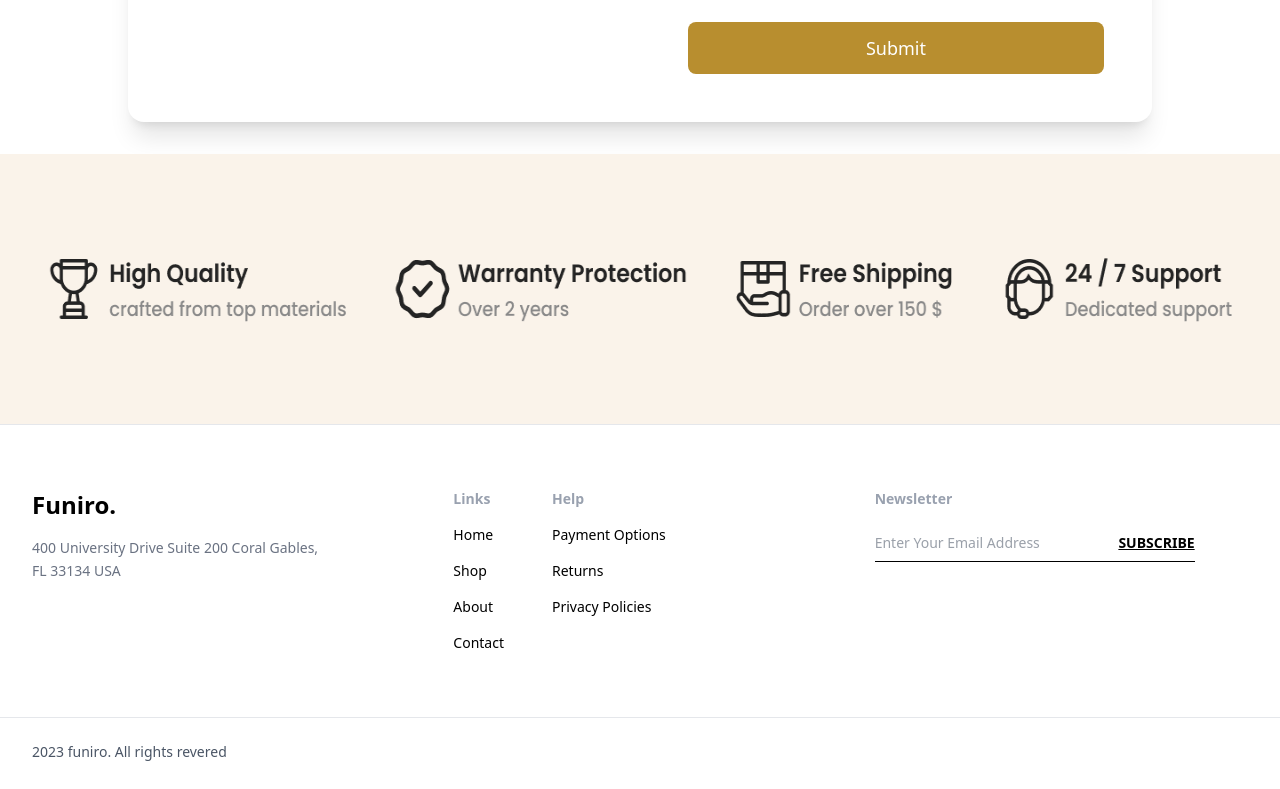
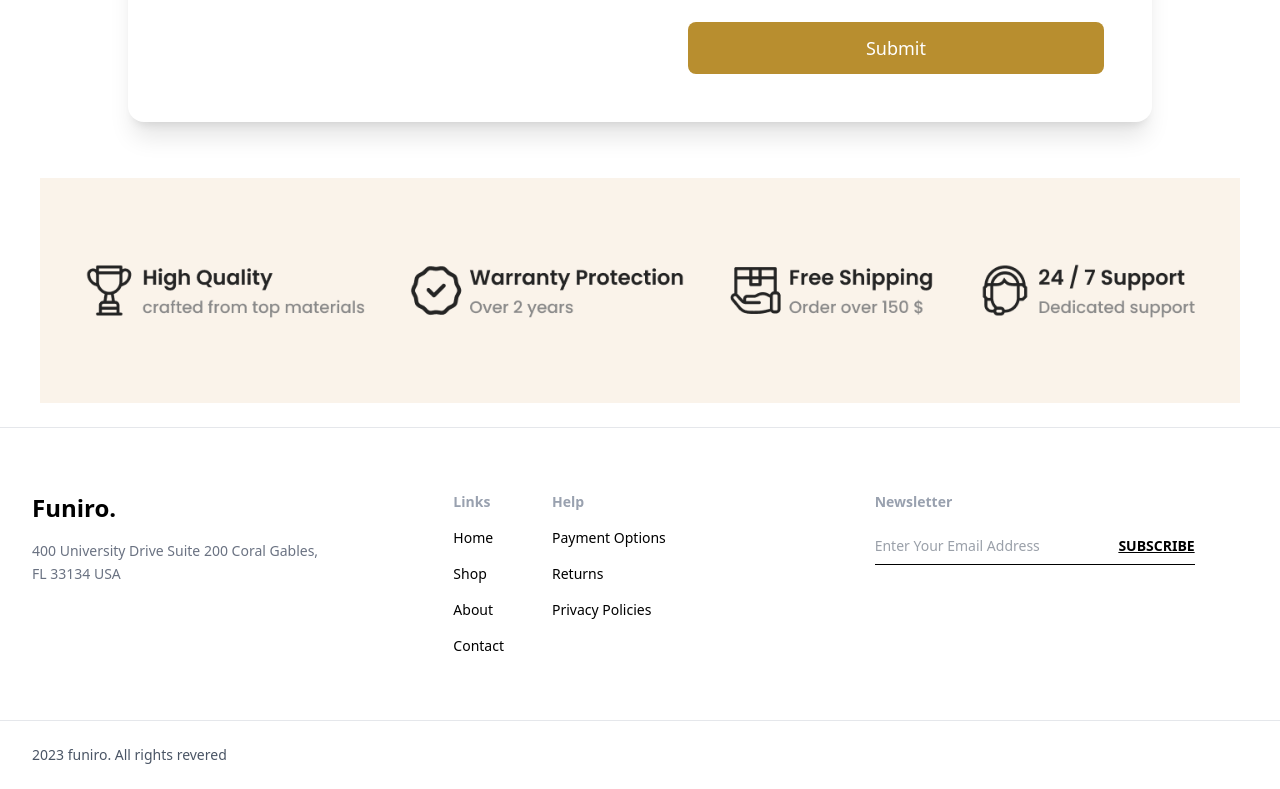
Before and after one commit to virendraPrajapat18/Furniro, a React (Vite) app in the folder client/: page /contact in a window 1280 px wide. Shown: the part 1122-1911 px from the top of the page. Built offline with nearby package versions, Linux system fonts and the light colour scheme.

Commit message:
Update Warranty.jsx

```diff
--- a/client/src/components/Warranty.jsx
+++ b/client/src/components/Warranty.jsx
@@ -1,11 +1,15 @@
-import React from 'react'
+import React from "react";
 
 const Warranty = () => {
   return (
-    <div className='w-full flex justify-center h-[270px]'>
-      <img src="warranty.png" alt="" />
+    <div className="w-full flex justify-center items-center py-6 px-4">
+      <img
+        src="warranty.png"
+        alt="Warranty"
+        className="w-full max-w-[1200px] h-auto object-contain"
+      />
     </div>
-  )
-}
+  );
+};
 
-export default Warranty
+export default Warranty;
```
